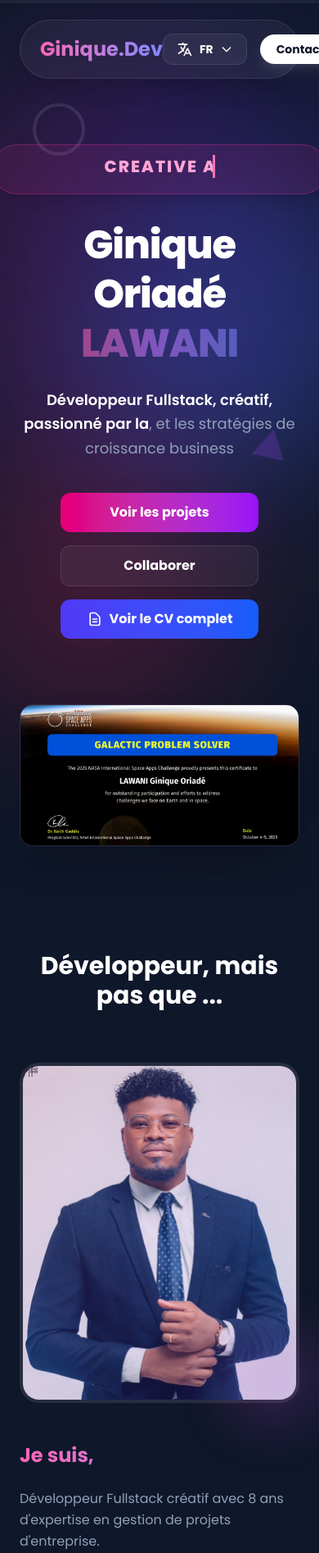
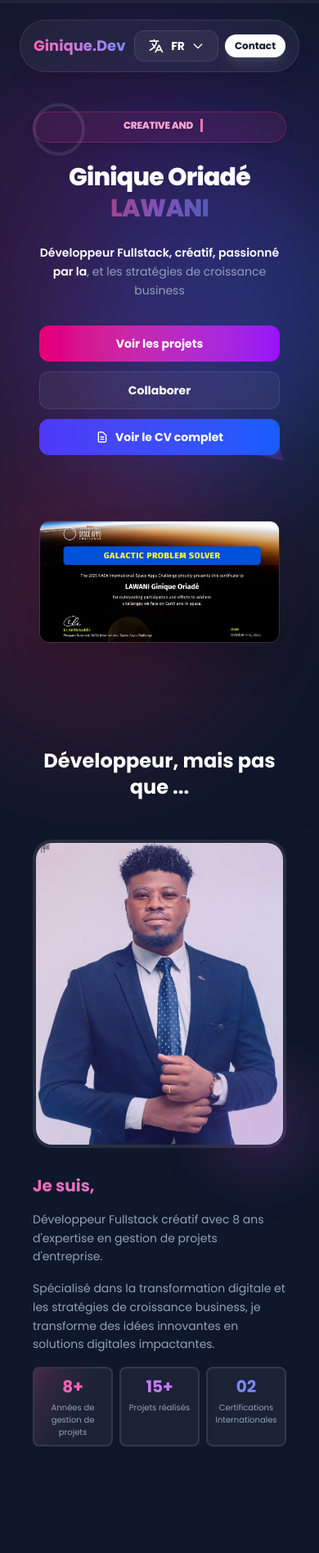
Before and after one commit to israel997/portfolio-ginique-lawani, a Vue app: page / in a window 390 px wide. Shown: the top 1894 px of the page at 82% size. Built offline with nearby package versions, Linux system fonts and the light colour scheme.

Commit message:
Style : mobile optimisation

```diff
--- a/src/components/About.vue
+++ b/src/components/About.vue
@@ -1,9 +1,9 @@
 <template>
-  <section id="about" class="mb-32">
-    <h2 class="text-3xl font-bold mb-16 text-center">{{ $t('about.title') }}</h2>
+  <section id="about" class="mb-32 px-4 md:px-0">
+    <h2 class="text-2xl md:text-3xl font-bold mb-12 md:mb-16 text-center">{{ $t('about.title') }}</h2>
 
     <div class="max-w-5xl mx-auto">
-      <div class="grid md:grid-cols-2 gap-12 items-center mb-16">
+      <div class="grid md:grid-cols-2 gap-8 md:gap-12 items-center mb-12 md:mb-16">
         <div class="relative">
           <div class="relative w-full max-w-sm mx-auto rounded-3xl overflow-hidden border-4 border-white/10">
             <img src="/profile2.jpg" alt="Ginique Oriadé LAWANI" loading="lazy" class="w-full h-auto">
@@ -12,31 +12,31 @@
           <div class="absolute -bottom-4 -right-4 w-24 h-24 bg-gradient-to-br from-pink-500 to-purple-500 rounded-full blur-2xl opacity-30"></div>
         </div>
 
-        <div class="space-y-6">
-          <h3 class="text-2xl font-bold bg-clip-text text-transparent bg-gradient-to-r from-pink-400 to-indigo-400">
+        <div class="space-y-4 md:space-y-6">
+          <h3 class="text-xl md:text-2xl font-bold bg-clip-text text-transparent bg-gradient-to-r from-pink-400 to-indigo-400">
             {{ $t('about.subtitle') }}
           </h3>
-          <p class="text-slate-400 leading-relaxed">
+          <p class="text-sm md:text-base text-slate-400 leading-relaxed">
             {{ $t('about.description1') }}
           </p>
-          <p class="text-slate-400 leading-relaxed">
+          <p class="text-sm md:text-base text-slate-400 leading-relaxed">
             {{ $t('about.description2') }}
           </p>
-          <div class="grid grid-cols-3 gap-4 mt-6">
-            <a href="#timeline" class="stat-card text-center p-4 rounded-xl bg-white/5 border-2 border-white/10 hover:border-pink-400/50 hover:bg-white/10 hover:scale-105 hover:-translate-y-1 transition-all duration-300 cursor-pointer relative overflow-hidden">
+          <div class="grid grid-cols-3 gap-2 md:gap-4 mt-4 md:mt-6">
+            <a href="#timeline" class="stat-card text-center p-2 md:p-4 rounded-lg md:rounded-xl bg-white/5 border-2 border-white/10 hover:border-pink-400/50 hover:bg-white/10 hover:scale-105 hover:-translate-y-1 transition-all duration-300 cursor-pointer relative overflow-hidden">
               <div class="shine-loop"></div>
-              <div class="relative z-10 text-2xl font-bold text-pink-400">8+</div>
-              <div class="relative z-10 text-xs text-slate-400 mt-1">{{ $t('about.stat1') }}</div>
+              <div class="relative z-10 text-xl md:text-2xl font-bold text-pink-400">8+</div>
+              <div class="relative z-10 text-[10px] md:text-xs text-slate-400 mt-1">{{ $t('about.stat1') }}</div>
             </a>
-            <a href="#projects" class="stat-card text-center p-4 rounded-xl bg-white/5 border-2 border-white/10 hover:border-purple-400/50 hover:bg-white/10 hover:scale-105 hover:-translate-y-1 transition-all duration-300 cursor-pointer relative overflow-hidden">
+            <a href="#projects" class="stat-card text-center p-2 md:p-4 rounded-lg md:rounded-xl bg-white/5 border-2 border-white/10 hover:border-purple-400/50 hover:bg-white/10 hover:scale-105 hover:-translate-y-1 transition-all duration-300 cursor-pointer relative overflow-hidden">
               <div class="shine-loop shine-delay-1"></div>
-              <div class="relative z-10 text-2xl font-bold text-purple-400">15+</div>
-              <div class="relative z-10 text-xs text-slate-400 mt-1">{{ $t('about.stat2') }}</div>
+              <div class="relative z-10 text-xl md:text-2xl font-bold text-purple-400">15+</div>
+              <div class="relative z-10 text-[10px] md:text-xs text-slate-400 mt-1">{{ $t('about.stat2') }}</div>
             </a>
-            <a href="#timeline" class="stat-card text-center p-4 rounded-xl bg-white/5 border-2 border-white/10 hover:border-indigo-400/50 hover:bg-white/10 hover:scale-105 hover:-translate-y-1 transition-all duration-300 cursor-pointer relative overflow-hidden">
+            <a href="#timeline" class="stat-card text-center p-2 md:p-4 rounded-lg md:rounded-xl bg-white/5 border-2 border-white/10 hover:border-indigo-400/50 hover:bg-white/10 hover:scale-105 hover:-translate-y-1 transition-all duration-300 cursor-pointer relative overflow-hidden">
               <div class="shine-loop shine-delay-2"></div>
-              <div class="relative z-10 text-2xl font-bold text-indigo-400">02</div>
-              <div class="relative z-10 text-xs text-slate-400 mt-1">{{ $t('about.stat3') }}</div>
+              <div class="relative z-10 text-xl md:text-2xl font-bold text-indigo-400">02</div>
+              <div class="relative z-10 text-[10px] md:text-xs text-slate-400 mt-1">{{ $t('about.stat3') }}</div>
             </a>
           </div>
         </div>
--- a/src/components/Contact.vue
+++ b/src/components/Contact.vue
@@ -1,34 +1,34 @@
 <template>
-  <section id="contact" class="mb-32 relative">
+  <section id="contact" class="mb-32 relative px-4 md:px-0">
     <div class="absolute inset-0 -z-10 overflow-hidden rounded-3xl">
       <div class="absolute top-0 right-0 w-96 h-96 bg-gradient-to-br from-pink-600 via-purple-600 to-indigo-600 rounded-full mix-blend-screen filter blur-[100px] opacity-20 animate-blob"></div>
       <div class="absolute bottom-0 left-0 w-80 h-80 bg-rose-500 rounded-full mix-blend-screen filter blur-[80px] opacity-20 animate-blob delay-2000"></div>
     </div>
 
-    <div class="max-w-3xl mx-auto p-8 md:p-12 rounded-3xl bg-white/5 border border-white/10 backdrop-blur-md relative overflow-hidden">
+    <div class="max-w-3xl mx-auto p-6 md:p-8 lg:p-12 rounded-2xl md:rounded-3xl bg-white/5 border border-white/10 backdrop-blur-md relative overflow-hidden">
       <div class="shine-loop"></div>
       <div class="relative z-10">
-        <h2 class="text-3xl font-bold mb-4 text-center bg-clip-text text-transparent bg-gradient-to-r from-pink-400 to-indigo-400">
+        <h2 class="text-2xl md:text-3xl font-bold mb-3 md:mb-4 text-center bg-clip-text text-transparent bg-gradient-to-r from-pink-400 to-indigo-400">
           {{ $t('contact.title') }}
         </h2>
-        <p class="text-center text-slate-400 mb-4">
+        <p class="text-center text-sm md:text-base text-slate-400 mb-3 md:mb-4">
           {{ $t('contact.subtitle') }}
         </p>
       </div>
-      <div class="relative z-10 text-center mb-12 space-y-3">
-        <p class="text-slate-300 flex items-center justify-center gap-2">
-          <svg class="w-5 h-5" fill="none" stroke="currentColor" viewBox="0 0 24 24"><path stroke-linecap="round" stroke-linejoin="round" stroke-width="2" d="M3 8l7.89 5.26a2 2 0 002.22 0L21 8M5 19h14a2 2 0 002-2V7a2 2 0 00-2-2H5a2 2 0 00-2 2v10a2 2 0 002 2z"></path></svg>
+      <div class="relative z-10 text-center mb-8 md:mb-12 space-y-2 md:space-y-3">
+        <p class="text-slate-300 text-xs md:text-base flex items-center justify-center gap-2 break-all">
+          <svg class="w-4 h-4 md:w-5 md:h-5 flex-shrink-0" fill="none" stroke="currentColor" viewBox="0 0 24 24"><path stroke-linecap="round" stroke-linejoin="round" stroke-width="2" d="M3 8l7.89 5.26a2 2 0 002.22 0L21 8M5 19h14a2 2 0 002-2V7a2 2 0 00-2-2H5a2 2 0 00-2 2v10a2 2 0 002 2z"></path></svg>
           ginique.lawani@epitech.eu
         </p>
-        <p class="text-slate-300 flex items-center justify-center gap-2">
-          <svg class="w-5 h-5" fill="none" stroke="currentColor" viewBox="0 0 24 24"><path stroke-linecap="round" stroke-linejoin="round" stroke-width="2" d="M3 5a2 2 0 012-2h3.28a1 1 0 01.948.684l1.498 4.493a1 1 0 01-.502 1.21l-2.257 1.13a11.042 11.042 0 005.516 5.516l1.13-2.257a1 1 0 011.21-.502l4.493 1.498a1 1 0 01.684.949V19a2 2 0 01-2 2h-1C9.716 21 3 14.284 3 6V5z"></path></svg>
+        <p class="text-slate-300 text-xs md:text-base flex items-center justify-center gap-2">
+          <svg class="w-4 h-4 md:w-5 md:h-5 flex-shrink-0" fill="none" stroke="currentColor" viewBox="0 0 24 24"><path stroke-linecap="round" stroke-linejoin="round" stroke-width="2" d="M3 5a2 2 0 012-2h3.28a1 1 0 01.948.684l1.498 4.493a1 1 0 01-.502 1.21l-2.257 1.13a11.042 11.042 0 005.516 5.516l1.13-2.257a1 1 0 011.21-.502l4.493 1.498a1 1 0 01.684.949V19a2 2 0 01-2 2h-1C9.716 21 3 14.284 3 6V5z"></path></svg>
           +229 01 61 77 71 86
         </p>
-        <p class="text-slate-300 flex items-center justify-center gap-2">
-          <svg class="w-5 h-5" fill="none" stroke="currentColor" viewBox="0 0 24 24"><path stroke-linecap="round" stroke-linejoin="round" stroke-width="2" d="M17.657 16.657L13.414 20.9a1.998 1.998 0 01-2.827 0l-4.244-4.243a8 8 0 1111.314 0z"></path><path stroke-linecap="round" stroke-linejoin="round" stroke-width="2" d="M15 11a3 3 0 11-6 0 3 3 0 016 0z"></path></svg>
+        <p class="text-slate-300 text-xs md:text-base flex items-center justify-center gap-2">
+          <svg class="w-4 h-4 md:w-5 md:h-5 flex-shrink-0" fill="none" stroke="currentColor" viewBox="0 0 24 24"><path stroke-linecap="round" stroke-linejoin="round" stroke-width="2" d="M17.657 16.657L13.414 20.9a1.998 1.998 0 01-2.827 0l-4.244-4.243a8 8 0 1111.314 0z"></path><path stroke-linecap="round" stroke-linejoin="round" stroke-width="2" d="M15 11a3 3 0 11-6 0 3 3 0 016 0z"></path></svg>
           Abomey-Calavi, Bénin
         </p>
-        <p class="text-sm text-green-400 mt-2 flex items-center justify-center gap-2">
+        <p class="text-xs md:text-sm text-green-400 mt-2 flex items-center justify-center gap-2">
           <svg class="w-4 h-4" fill="none" stroke="currentColor" viewBox="0 0 24 24"><path stroke-linecap="round" stroke-linejoin="round" stroke-width="2" d="M9 12l2 2 4-4m6 2a9 9 0 11-18 0 9 9 0 0118 0z"></path></svg>
           {{ $t('contact.availability') }}
         </p>
@@ -96,10 +96,10 @@
     <button
       v-show="showScrollTop"
       @click="scrollToTop"
-      class="fixed bottom-8 right-8 w-12 h-12 rounded-full bg-gradient-to-r from-pink-600 to-purple-600 text-white shadow-lg hover:shadow-purple-500/40 hover:scale-110 transition-all duration-300 flex items-center justify-center z-50"
+      class="fixed bottom-4 right-4 md:bottom-8 md:right-8 w-10 h-10 md:w-12 md:h-12 rounded-full bg-gradient-to-r from-pink-600 to-purple-600 text-white shadow-lg hover:shadow-purple-500/40 hover:scale-110 transition-all duration-300 flex items-center justify-center z-[9999]"
       :title="$t('contact.scrollTop')"
     >
-      <svg class="w-6 h-6" fill="none" stroke="currentColor" viewBox="0 0 24 24">
+      <svg class="w-5 h-5 md:w-6 md:h-6" fill="none" stroke="currentColor" viewBox="0 0 24 24">
         <path stroke-linecap="round" stroke-linejoin="round" stroke-width="2" d="M5 10l7-7m0 0l7 7m-7-7v18"></path>
       </svg>
     </button>
--- a/src/components/Hero.vue
+++ b/src/components/Hero.vue
@@ -1,32 +1,32 @@
 <template>
-  <header id="hero" class="text-center min-h-[70vh] flex flex-col justify-center items-center mb-32 relative">
-    <div class="inline-block px-6 py-3 mb-8 border border-pink-500/30 rounded-full bg-pink-500/10 text-pink-300 text-xl md:text-2xl font-extrabold tracking-widest uppercase shadow-lg overflow-hidden" style="min-width: 410px;">
+  <header id="hero" class="text-center min-h-[70vh] flex flex-col justify-center items-center mb-32 relative px-4">
+    <div class="inline-block px-3 py-2 sm:px-4 sm:py-3 md:px-6 mb-6 sm:mb-8 border border-pink-500/30 rounded-full bg-pink-500/10 text-pink-300 text-xs sm:text-base md:text-xl font-extrabold tracking-tight sm:tracking-wide md:tracking-wide uppercase shadow-lg overflow-hidden w-full max-w-[98vw] sm:max-w-none md:w-auto">
       <span :class="['typewriter', { 'erasing': isErasing }]">{{ displayText }}</span>
     </div>
 
-    <h1 class="text-5xl md:text-8xl font-black mb-6 tracking-tight leading-tight">
+    <h1 class="text-3xl sm:text-5xl md:text-8xl font-black mb-6 tracking-tight leading-tight px-2">
       Ginique Oriadé <span class="text-transparent bg-clip-text bg-gradient-to-r from-pink-400 via-purple-400 to-indigo-400 animate-pulse">LAWANI</span>
     </h1>
 
-    <p class="text-lg text-slate-400 max-w-2xl mb-10 leading-relaxed">
+    <p class="text-sm sm:text-base md:text-lg text-slate-400 max-w-2xl mb-8 sm:mb-10 leading-relaxed px-2">
       <span class="text-white font-semibold">{{ $t('hero.description') }}</span>, {{ $t('hero.description2') }}
     </p>
 
-    <div class="flex flex-col md:flex-row gap-4 mb-12">
-      <a href="#projects" class="px-8 py-3 bg-gradient-to-r from-pink-600 to-purple-600 rounded-xl font-bold hover:shadow-lg hover:shadow-purple-500/40 hover:-translate-y-1 transition-all">
+    <div class="flex flex-col md:flex-row gap-3 md:gap-4 mb-12 w-full md:w-auto px-2 md:px-0">
+      <a href="#projects" class="px-6 md:px-8 py-3 bg-gradient-to-r from-pink-600 to-purple-600 rounded-xl font-bold text-sm md:text-base hover:shadow-lg hover:shadow-purple-500/40 hover:-translate-y-1 transition-all">
         {{ $t('hero.cta1') }}
       </a>
-      <a href="#contact" class="px-8 py-3 bg-white/5 border border-white/10 rounded-xl font-bold hover:bg-white/10 transition-colors backdrop-blur-md">
+      <a href="#contact" class="px-6 md:px-8 py-3 bg-white/5 border border-white/10 rounded-xl font-bold text-sm md:text-base hover:bg-white/10 transition-colors backdrop-blur-md">
         {{ $t('hero.cta2') }}
       </a>
-      <a :href="cvUrl" target="_blank" class="px-8 py-3 bg-gradient-to-r from-indigo-600 to-blue-600 rounded-xl font-bold hover:shadow-lg hover:shadow-blue-500/40 hover:-translate-y-1 transition-all duration-300 flex items-center gap-2 hover:scale-105">
-        <svg class="w-5 h-5" fill="none" stroke="currentColor" viewBox="0 0 24 24"><path stroke-linecap="round" stroke-linejoin="round" stroke-width="2" d="M9 12h6m-6 4h6m2 5H7a2 2 0 01-2-2V5a2 2 0 012-2h5.586a1 1 0 01.707.293l5.414 5.414a1 1 0 01.293.707V19a2 2 0 01-2 2z"></path></svg>
+      <a :href="cvUrl" target="_blank" class="px-6 md:px-8 py-3 bg-gradient-to-r from-indigo-600 to-blue-600 rounded-xl font-bold text-sm md:text-base hover:shadow-lg hover:shadow-blue-500/40 hover:-translate-y-1 transition-all duration-300 flex items-center justify-center gap-2 hover:scale-105">
+        <svg class="w-4 h-4 md:w-5 md:h-5" fill="none" stroke="currentColor" viewBox="0 0 24 24"><path stroke-linecap="round" stroke-linejoin="round" stroke-width="2" d="M9 12h6m-6 4h6m2 5H7a2 2 0 01-2-2V5a2 2 0 012-2h5.586a1 1 0 01.707.293l5.414 5.414a1 1 0 01.293.707V19a2 2 0 01-2 2z"></path></svg>
         {{ $t('hero.cta3') }}
       </a>
     </div>
 
-        <div class="mt-8 flex flex-col items-center gap-4">
-      <img src="/images/nasa.jpg" alt="NASA Space Apps Challenge" loading="lazy" class="max-w-5xl w-full rounded-2xl shadow-2xl border border-white/10 hover:scale-105 transition-transform duration-300" />
+        <div class="mt-8 flex flex-col items-center gap-4 px-2 md:px-0">
+      <img src="/images/nasa.jpg" alt="NASA Space Apps Challenge" loading="lazy" class="max-w-5xl w-full rounded-xl md:rounded-2xl shadow-2xl border border-white/10 hover:scale-105 transition-transform duration-300" />
     </div>
   </header>
 </template>
--- a/src/components/Navbar.vue
+++ b/src/components/Navbar.vue
@@ -1,6 +1,6 @@
 <template>
-  <nav class="flex justify-between items-center mb-20 bg-white/5 backdrop-blur-lg border border-white/10 rounded-full px-6 py-4 shadow-xl">
-    <div class="text-2xl font-bold bg-clip-text text-transparent bg-gradient-to-r from-pink-400 to-indigo-400">
+  <nav class="flex justify-between items-center mb-12 md:mb-20 bg-white/5 backdrop-blur-lg border border-white/10 rounded-full px-4 md:px-6 py-3 md:py-4 shadow-xl">
+    <div class="text-lg md:text-2xl font-bold bg-clip-text text-transparent bg-gradient-to-r from-pink-400 to-indigo-400">
       Ginique.Dev
     </div>
     <div class="hidden md:flex space-x-8 text-sm font-medium text-slate-300">
@@ -10,9 +10,9 @@
       <a href="#timeline" class="hover:text-white transition">{{ $t('nav.timeline') }}</a>
       <a href="#testimonials" class="hover:text-white transition">{{ $t('nav.testimonials') }}</a>
     </div>
-    <div class="flex items-center gap-4">
+    <div class="flex items-center gap-2 md:gap-4">
       <LanguageSwitcher />
-      <a href="#contact" class="bg-white text-slate-900 px-5 py-2 rounded-full font-bold text-sm hover:scale-105 transition transform shadow-lg shadow-white/10">
+      <a href="#contact" class="bg-white text-slate-900 px-3 md:px-5 py-1.5 md:py-2 rounded-full font-bold text-xs md:text-sm hover:scale-105 transition transform shadow-lg shadow-white/10">
         {{ $t('nav.contact') }}
       </a>
     </div>
--- a/src/components/Projects.vue
+++ b/src/components/Projects.vue
@@ -1,14 +1,14 @@
 <template>
-  <section id="projects" class="mb-32">
-    <h2 class="text-3xl font-bold mb-8 text-center">{{ $t('projects.title') }}</h2>
+  <section id="projects" class="mb-32 px-4 md:px-0">
+    <h2 class="text-2xl md:text-3xl font-bold mb-6 md:mb-8 text-center">{{ $t('projects.title') }}</h2>
 
-    <div class="flex flex-wrap justify-center gap-3 mb-12">
+    <div class="flex flex-wrap justify-center gap-2 md:gap-3 mb-8 md:mb-12">
       <button
         v-for="filter in projectFilters"
         :key="filter"
         @click="activeFilter = filter"
         :class="[
-          'px-4 py-2 rounded-full text-sm font-bold transition-all duration-300',
+          'px-3 md:px-4 py-2 rounded-full text-xs md:text-sm font-bold transition-all duration-300',
           activeFilter === filter
             ? 'bg-gradient-to-r from-pink-600 to-purple-600 text-white shadow-lg'
             : 'bg-white/5 border border-white/10 text-slate-300 hover:bg-white/10'
@@ -18,7 +18,7 @@
       </button>
     </div>
 
-    <div class="grid md:grid-cols-2 lg:grid-cols-3 gap-8">
+    <div class="grid sm:grid-cols-2 lg:grid-cols-3 gap-4 md:gap-8">
       <div
         v-for="project in filteredProjects"
         :key="project.id"
--- a/src/components/Skills.vue
+++ b/src/components/Skills.vue
@@ -1,20 +1,20 @@
 <template>
-  <section class="mb-32">
-    <h2 class="text-3xl font-bold mb-12 text-center">{{ $t('skills.title') }}</h2>
-    <div class="grid md:grid-cols-3 gap-6">
-    <div v-for="skill in skillsData" :key="skill.id" class="group relative p-6 rounded-2xl bg-white/5 border border-white/10 backdrop-blur-md hover:border-pink-500/40 transition-all duration-300 hover:-translate-y-1 overflow-hidden">
+  <section class="mb-32 px-4 md:px-0">
+    <h2 class="text-2xl md:text-3xl font-bold mb-8 md:mb-12 text-center">{{ $t('skills.title') }}</h2>
+    <div class="grid sm:grid-cols-2 md:grid-cols-3 gap-4 md:gap-6">
+    <div v-for="skill in skillsData" :key="skill.id" class="group relative p-4 md:p-6 rounded-xl md:rounded-2xl bg-white/5 border border-white/10 backdrop-blur-md hover:border-pink-500/40 transition-all duration-300 hover:-translate-y-1 overflow-hidden">
       <!-- Animation lumineuse -->
       <div class="absolute inset-0 opacity-0 group-hover:opacity-100 transition-opacity duration-500">
         <div class="shine-effect"></div>
       </div>
 
-      <div class="relative z-10 flex items-center gap-3 mb-4">
-        <div :class="`w-12 h-12 rounded-xl flex items-center justify-center ${skill.iconBg} border border-white/10`">
-          <div class="text-white" v-html="skill.icon"></div>
+      <div class="relative z-10 flex items-center gap-2 md:gap-3 mb-3 md:mb-4">
+        <div :class="`w-10 h-10 md:w-12 md:h-12 rounded-lg md:rounded-xl flex items-center justify-center ${skill.iconBg} border border-white/10`">
+          <div class="text-white scale-90 md:scale-100" v-html="skill.icon"></div>
         </div>
-        <h4 class="text-lg font-bold">{{ skill.title }}</h4>
+        <h4 class="text-base md:text-lg font-bold">{{ skill.title }}</h4>
       </div>
-      <p class="relative z-10 text-slate-400 text-sm leading-relaxed">{{ skill.desc }}</p>
+      <p class="relative z-10 text-slate-400 text-xs md:text-sm leading-relaxed">{{ skill.desc }}</p>
       <div class="relative z-10 mt-4 flex flex-wrap gap-2">
         <span v-for="tech in skill.techs" :key="tech" class="px-2 py-1 text-[10px] uppercase font-bold rounded-full bg-white/5 border border-white/10 text-slate-300">
           {{ tech }}
--- a/src/components/Testimonials.vue
+++ b/src/components/Testimonials.vue
@@ -1,19 +1,19 @@
 <template>
-  <section id="testimonials" class="mb-32">
-    <h2 class="text-3xl font-bold mb-16 text-center">{{ $t('testimonials.title') }}</h2>
+  <section id="testimonials" class="mb-32 px-4 md:px-0">
+    <h2 class="text-2xl md:text-3xl font-bold mb-12 md:mb-16 text-center">{{ $t('testimonials.title') }}</h2>
 
-    <div class="grid md:grid-cols-2 gap-8 mb-16 max-w-5xl mx-auto">
-      <div v-for="testimonial in testimonialsData" :key="testimonial.id" class="p-6 rounded-2xl bg-white/5 border border-white/10 backdrop-blur-md hover:border-pink-500/30 transition-all duration-300">
-        <div class="flex items-center gap-4 mb-4">
-          <div :class="`w-12 h-12 rounded-full bg-gradient-to-br ${testimonial.avatarGradient} flex items-center justify-center font-bold text-lg`">
+    <div class="grid md:grid-cols-2 gap-4 md:gap-8 mb-12 md:mb-16 max-w-5xl mx-auto">
+      <div v-for="testimonial in testimonialsData" :key="testimonial.id" class="p-4 md:p-6 rounded-xl md:rounded-2xl bg-white/5 border border-white/10 backdrop-blur-md hover:border-pink-500/30 transition-all duration-300">
+        <div class="flex items-center gap-3 md:gap-4 mb-3 md:mb-4">
+          <div :class="`w-10 h-10 md:w-12 md:h-12 rounded-full bg-gradient-to-br ${testimonial.avatarGradient} flex items-center justify-center font-bold text-base md:text-lg`">
             {{ testimonial.initials }}
           </div>
           <div>
-            <h4 class="font-bold">{{ testimonial.name }}</h4>
-            <p class="text-sm text-slate-400">{{ testimonial.role }}</p>
+            <h4 class="font-bold text-sm md:text-base">{{ testimonial.name }}</h4>
+            <p class="text-xs md:text-sm text-slate-400">{{ testimonial.role }}</p>
           </div>
         </div>
-        <p class="text-slate-300 leading-relaxed italic mb-4">"{{ testimonial.quote }}"</p>
+        <p class="text-slate-300 text-xs md:text-base leading-relaxed italic mb-3 md:mb-4">"{{ testimonial.quote }}"</p>
         <div class="flex gap-1">
           <span v-for="i in 5" :key="i" class="text-yellow-400 text-sm">★</span>
         </div>
--- a/src/components/Timeline.vue
+++ b/src/components/Timeline.vue
@@ -1,6 +1,6 @@
 <template>
-  <section id="timeline" class="mb-32 relative overflow-hidden">
-    <h2 class="text-3xl font-bold mb-16 text-center">{{ $t('timeline.title') }}</h2>
+  <section id="timeline" class="mb-32 relative overflow-hidden px-4 md:px-0">
+    <h2 class="text-2xl md:text-3xl font-bold mb-12 md:mb-16 text-center">{{ $t('timeline.title') }}</h2>
 
     <div class="relative max-w-4xl mx-auto">
       <div class="absolute left-4 md:left-1/2 top-0 bottom-0 w-0.5 bg-gradient-to-b from-pink-500 via-purple-500 to-transparent md:-translate-x-1/2"></div>
@@ -10,13 +10,13 @@
         <div class="absolute left-4 md:left-1/2 w-4 h-4 bg-slate-900 border-2 border-pink-500 rounded-full transform -translate-x-[7px] md:-translate-x-1/2 z-20 group-hover:scale-125 transition-transform duration-300 shadow-[0_0_10px_rgba(236,72,153,0.8)]"></div>
 
         <div :class="[
-          'ml-12 md:ml-0 md:w-[45%] p-6 rounded-2xl bg-white/5 border border-white/10 backdrop-blur-md hover:border-pink-500/30 transition-all duration-300 hover:-translate-y-1 hover:shadow-xl',
+          'ml-12 md:ml-0 md:w-[45%] p-4 md:p-6 rounded-xl md:rounded-2xl bg-white/5 border border-white/10 backdrop-blur-md hover:border-pink-500/30 transition-all duration-300 hover:-translate-y-1 hover:shadow-xl',
           index % 2 === 0 ? 'md:mr-auto md:text-right' : 'md:ml-auto'
         ]">
-          <span class="text-pink-400 text-sm font-mono font-bold">{{ item.year }}</span>
-          <h3 class="text-xl font-bold mt-1">{{ item.title }}</h3>
-          <p class="text-indigo-300 text-sm mb-3">{{ item.company }}</p>
-          <p class="text-slate-400 text-sm leading-relaxed">
+          <span class="text-pink-400 text-xs md:text-sm font-mono font-bold">{{ item.year }}</span>
+          <h3 class="text-lg md:text-xl font-bold mt-1">{{ item.title }}</h3>
+          <p class="text-indigo-300 text-xs md:text-sm mb-2 md:mb-3">{{ item.company }}</p>
+          <p class="text-slate-400 text-xs md:text-sm leading-relaxed">
             {{ item.desc }}
           </p>
         </div>
```
